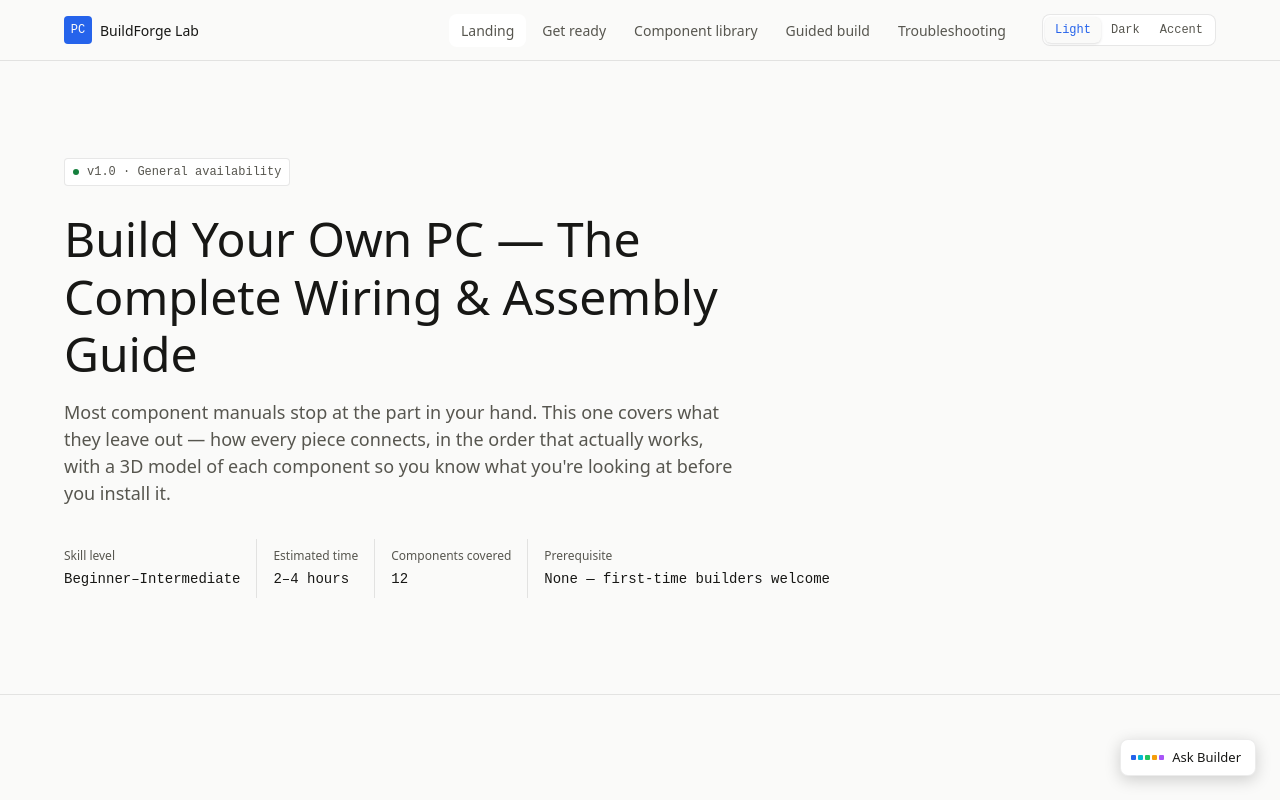
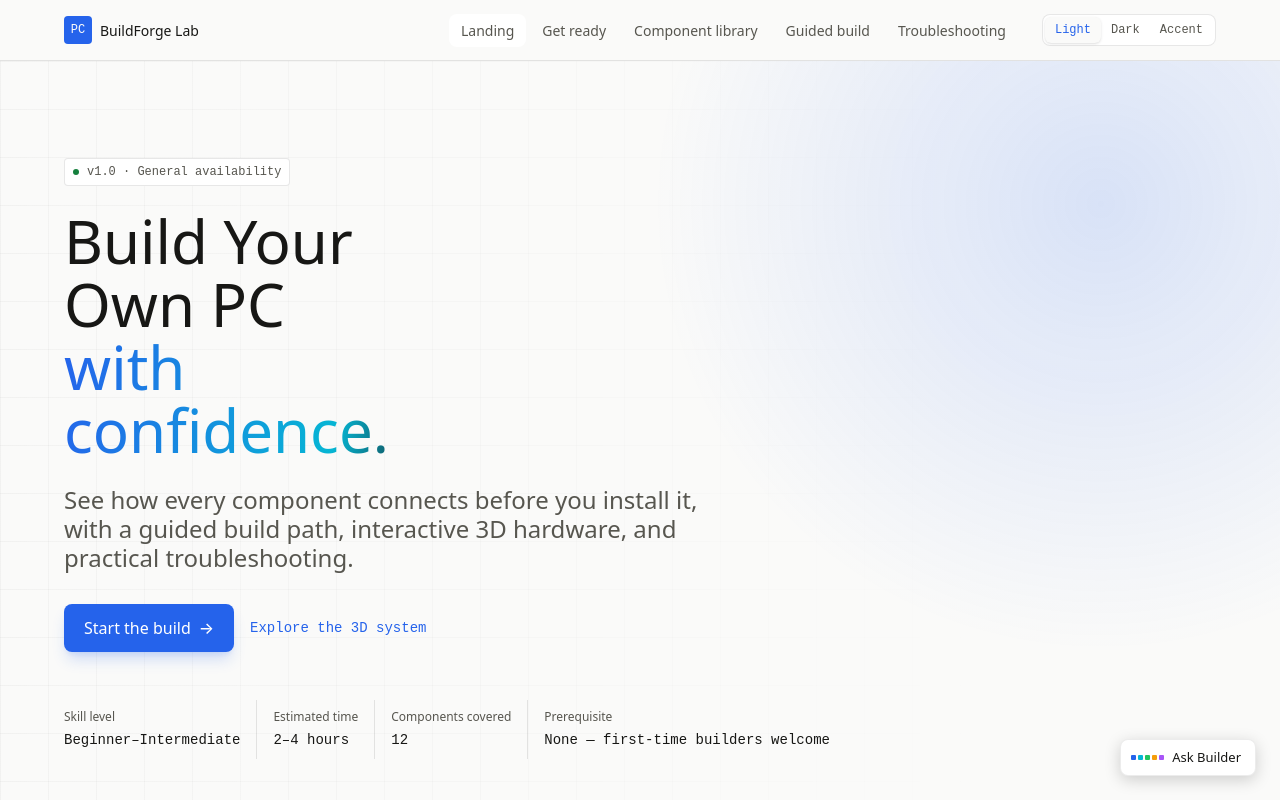
Before and after one commit to mdrayyanhussain2006/Manual-For-PC-Build, an Astro site: page / in a window 1280 px wide. Shown: the top 800 px of the page. Built offline with nearby package versions, Linux system fonts and the light colour scheme; Astro itself is replaced by a stand-in of ours; a small style sheet from the web is missing.

Commit message:
Redesign landing page hero

```diff
--- a/src/pages/index.astro
+++ b/src/pages/index.astro
@@ -46,26 +46,40 @@ const sections = [
 ---
 
 <BaseLayout title="BuildForge Lab — v1.0">
-  <!-- Hero: release-notes style -->
-  <section class="border-b border-primary/10">
-    <div class="mx-auto w-full max-w-content px-6 py-16 md:py-24">
-      <p class="inline-flex items-center gap-2 rounded-badge border border-primary/10 bg-surface-raised px-2 py-1 font-mono text-xs text-secondary">
-        <span class="size-1.5 rounded-full bg-success" aria-hidden="true"></span>
-        v1.0 · General availability
-      </p>
+  <section class="bf-hero border-b border-primary/10">
+    <div class="bf-hero-grid" aria-hidden="true"></div>
+    <div class="relative z-10 mx-auto w-full max-w-content px-6 py-16 md:py-24">
+      <div class="max-w-4xl">
+        <p class="bf-hero-kicker inline-flex items-center gap-2 rounded-badge border border-primary/10 bg-surface-raised px-2 py-1 font-mono text-xs text-secondary">
+          <span class="size-1.5 rounded-full bg-success" aria-hidden="true"></span>
+          v1.0 · General availability
+        </p>
 
-      <h1 class="mt-6 max-w-3xl text-2xl font-medium md:text-3xl">
-        Build Your Own PC — The Complete Wiring & Assembly Guide
-      </h1>
+        <h1 class="bf-hero-title mt-6 text-3xl font-medium md:text-5xl lg:text-6xl">
+          Build Your Own PC
+          <span>with confidence.</span>
+        </h1>
 
-      <p class="mt-4 max-w-2xl text-lg text-secondary">
-        Most component manuals stop at the part in your hand. This one covers
-        what they leave out — how every piece connects, in the order that
-        actually works, with a 3D model of each component so you know what
-        you're looking at before you install it.
-      </p>
+        <p class="mt-6 max-w-2xl text-lg text-secondary md:text-xl">
+          See how every component connects before you install it, with a guided
+          build path, interactive 3D hardware, and practical troubleshooting.
+        </p>
 
-      <div class="mt-8">
+        <div class="mt-8 flex flex-wrap items-center gap-4">
+          <a
+            href="/build/"
+            class="bf-hero-cta inline-flex items-center gap-2 rounded-card bg-accent px-5 py-3 font-medium text-white shadow-lg shadow-accent/20 transition-transform hover:-translate-y-0.5"
+          >
+            Start the build
+            <span aria-hidden="true">→</span>
+          </a>
+          <a href="#pc-3d-scroll-section" class="font-mono text-sm font-medium text-accent underline-offset-4 hover:underline">
+            Explore the 3D system
+          </a>
+        </div>
+      </div>
+
+      <div class="mt-12 max-w-4xl">
         <StatGroup stats={buildProfile} />
       </div>
     </div>
--- a/src/styles/global.css
+++ b/src/styles/global.css
@@ -187,6 +187,67 @@ html.no-transition *::after,
 body.no-transition,
 body.no-transition * {
   transition: none !important;
+}
+
+/* Landing hero atmosphere and display treatment */
+.bf-hero {
+  position: relative;
+  isolation: isolate;
+  overflow: hidden;
+  background:
+    radial-gradient(circle at 86% 18%, color-mix(in srgb, var(--accent) 16%, transparent), transparent 28rem),
+    var(--surface);
+}
+
+.bf-hero-grid {
+  position: absolute;
+  inset: 0;
+  opacity: 0.45;
+  pointer-events: none;
+  background-image:
+    linear-gradient(var(--border-subtle) 1px, transparent 1px),
+    linear-gradient(90deg, var(--border-subtle) 1px, transparent 1px);
+  background-size: 48px 48px;
+  mask-image: linear-gradient(to right, black, transparent 82%);
+}
+
+.bf-hero-title {
+  max-width: 11ch;
+  line-height: 1.05;
+  letter-spacing: 0;
+}
+
+.bf-hero-title span {
+  display: block;
+  color: transparent;
+  background: linear-gradient(100deg, var(--accent), #06b6d4 72%, var(--text-primary));
+  background-clip: text;
+  -webkit-background-clip: text;
+}
+
+.bf-hero-kicker {
+  animation: bf-rise 500ms ease both;
+}
+
+.bf-hero-title {
+  animation: bf-rise 650ms 80ms ease both;
+}
+
+.bf-hero-cta {
+  animation: bf-rise 650ms 160ms ease both;
+}
+
+@keyframes bf-rise {
+  from { opacity: 0; transform: translateY(10px); }
+  to { opacity: 1; transform: translateY(0); }
+}
+
+@media (prefers-reduced-motion: reduce) {
+  .bf-hero-kicker,
+  .bf-hero-title,
+  .bf-hero-cta {
+    animation: none;
+  }
 }
 
 /* ============================================================
```
